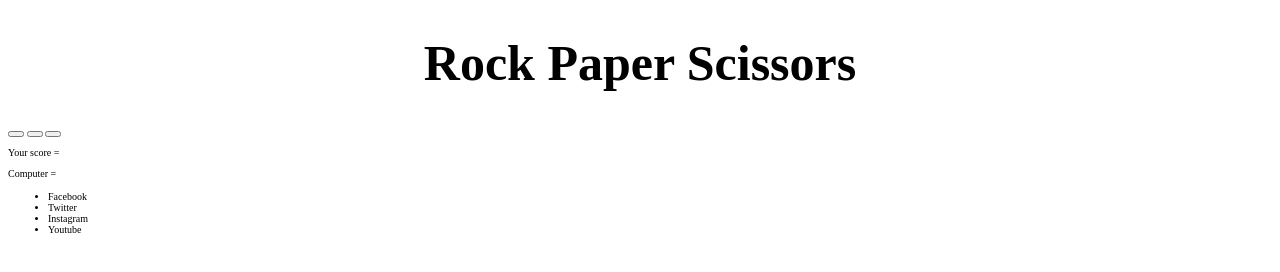
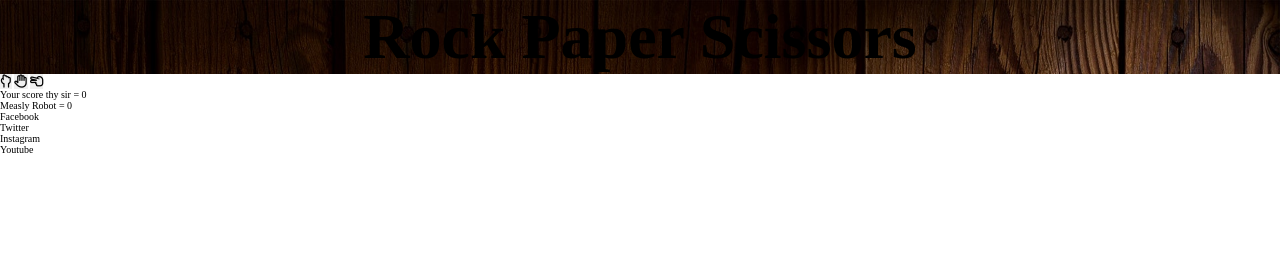
Before and after one commit to MateuszPestka/project-2, a plain HTML site: page index.html in a window 1280 px wide. Drawn offline with Linux system fonts and the light colour scheme.

Commit message:
Add header image and font style

```diff
--- a/assets/css/style.css
+++ b/assets/css/style.css
@@ -1,10 +1,27 @@
-/*Change font size of HTMl for easy use of rems*/
-html {
+/*Ensures no gaps on side of screen*/
+* {
+    margin: 0;
+    padding: 0;
+    border: none;
+}
+
+/*Change font size of body for easy use of rems*/
+body {
     font-size: 10px;
+    font-family: font-family: 'Bodoni Moda', serif;
+    background-color: #fff;
 }
 
 /*Game heading style*/
 .game-title {
+    background-image: url("../images/header-image.jpg");
+    padding-left: 0;
+    float: none;
+    width: 100%;
+    background-size: cover;
+}
+
+h1 {
     text-align: center;
-    font-size: 5rem;
+    font-size: 4rem;
 }
--- a/index.html
+++ b/index.html
@@ -4,34 +4,42 @@
     <meta charset="UTF-8">
     <meta http-equiv="X-UA-Compatible" content="IE=edge">
     <meta name="viewport" content="width=device-width, initial-scale=1.0">
+
+    <link rel="preconnect" href="https://fonts.googleapis.com">
+<link rel="preconnect" href="https://fonts.gstatic.com" crossorigin>
+<link href="https://fonts.googleapis.com/css2?family=Bodoni+Moda&family=Tangerine:wght@700&display=swap" rel="stylesheet">
+
     <link rel="stylesheet" href="assets/css/style.css">
+
     <title>Rock Paper Scissors</title>
 </head>
 <body>
-    <h1 class="game-title">
+    <header>
+        <h1 class="game-title">
         Rock Paper Scissors
-    </h1>
+        </h1>
+    </header>
     <div class="game-block">
         <div class="user-controls">
             <button id="rock" class="button button-big button-color" >
-
+                <i class="fa-regular fa-hand-back-fist"></i>
             </button>
             <button id="paper" class="button button-big button-color">
-
+                <i class="fa-regular fa-hand"></i>
             </button>
             <button id="scissors" class="button button-big button-color">
-
+                <i class="fa-regular fa-hand-scissors"></i>
             </button>
         </div>
         <div class="results-block">
 
         </div>
         <div class="score-count">
-            <p class="correct">
-                Your score =
+            <p class="scores">
+                Your score thy sir = <span class="correct">0</span>
             </p>
-            <p class="incorrect">
-                Computer =
+            <p class="scores">
+                Measly Robot = <span class="incorrect">0</span>
             </p>
         </div>
     </div>
@@ -46,6 +54,7 @@
             <li>Youtube</li>
         </ul>
     </footer>
+    <script src="https://kit.fontawesome.com/53cf9afe11.js" crossorigin="anonymous"></script>
     <script src="assets/js/script.js"></script>
 </body>
 </html>
```
Also changed, not shown: assets/images/header-image.jpg (added).
